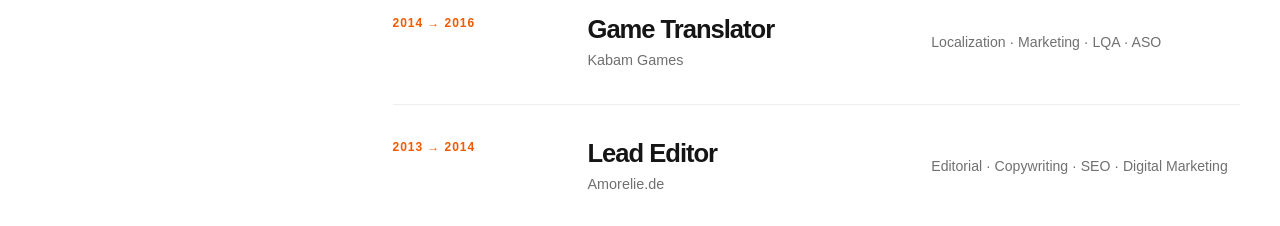
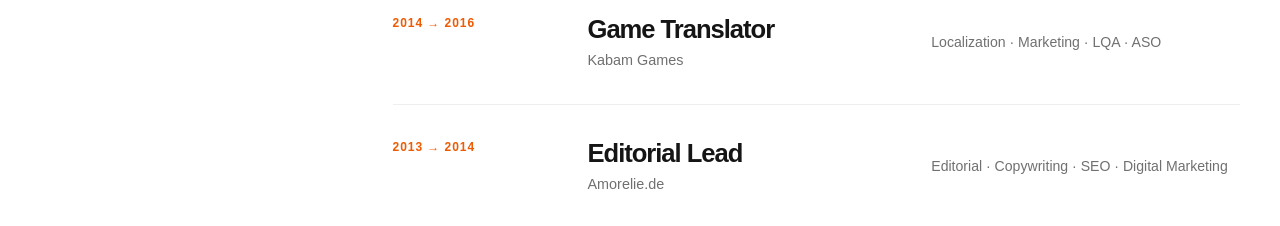
Before and after one commit to stphbhr/stphbhr.github.io, a plain HTML site: page index.html in a window 1280 px wide. Shown: the part 3400-3626 px from the top of the page. Drawn offline with Linux system fonts and the light colour scheme.

Commit message:
Update index.html

```diff
--- a/index.html
+++ b/index.html
@@ -751,7 +751,7 @@
               </div>
 
               <div class="timeline-role">
-                <h3>Lead Editor</h3>
+                <h3>Editorial Lead</h3>
                 <span>Amorelie.de</span>
               </div>
 
```
